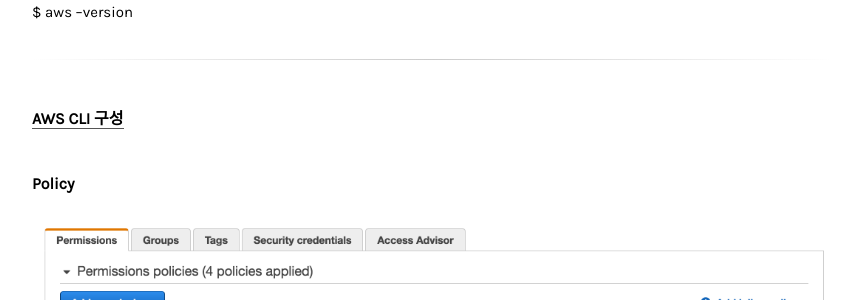
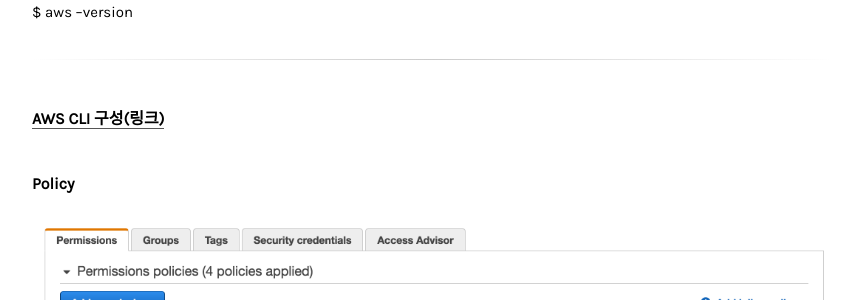
Before and after one commit to orslow/orslow.github.io, a Jekyll site: the page built from _posts/2018-11-16-lambda-in-action-part1.md, in a window 1280 px wide. Shown: the part 1121-1421 px from the top of the page, without its empty margins (208-1071 px from the left). Built offline with Jekyll 4.4.1, drawn with Linux system fonts in a browser that asks for light colours.

Commit message:
Update 2018-11-16-lambda-in-action-part1.md

```diff
--- a/_posts/2018-11-16-lambda-in-action-part1.md
+++ b/_posts/2018-11-16-lambda-in-action-part1.md
@@ -41,7 +41,7 @@ $ (echo 'alias aws=" ~/Library/Python/3.7/bin/aws"' >> ~/.bash_profile)
 $ aws --version
 <div class="divider"></div>
 
-#### [AWS CLI 구성](https://docs.aws.amazon.com/ko_kr/cli/latest/userguide/cli-chap-getting-started.html?shortFooter=true)
+#### [AWS CLI 구성(링크)](https://docs.aws.amazon.com/ko_kr/cli/latest/userguide/cli-chap-getting-started.html?shortFooter=true)
 
 
 #### Policy
```
